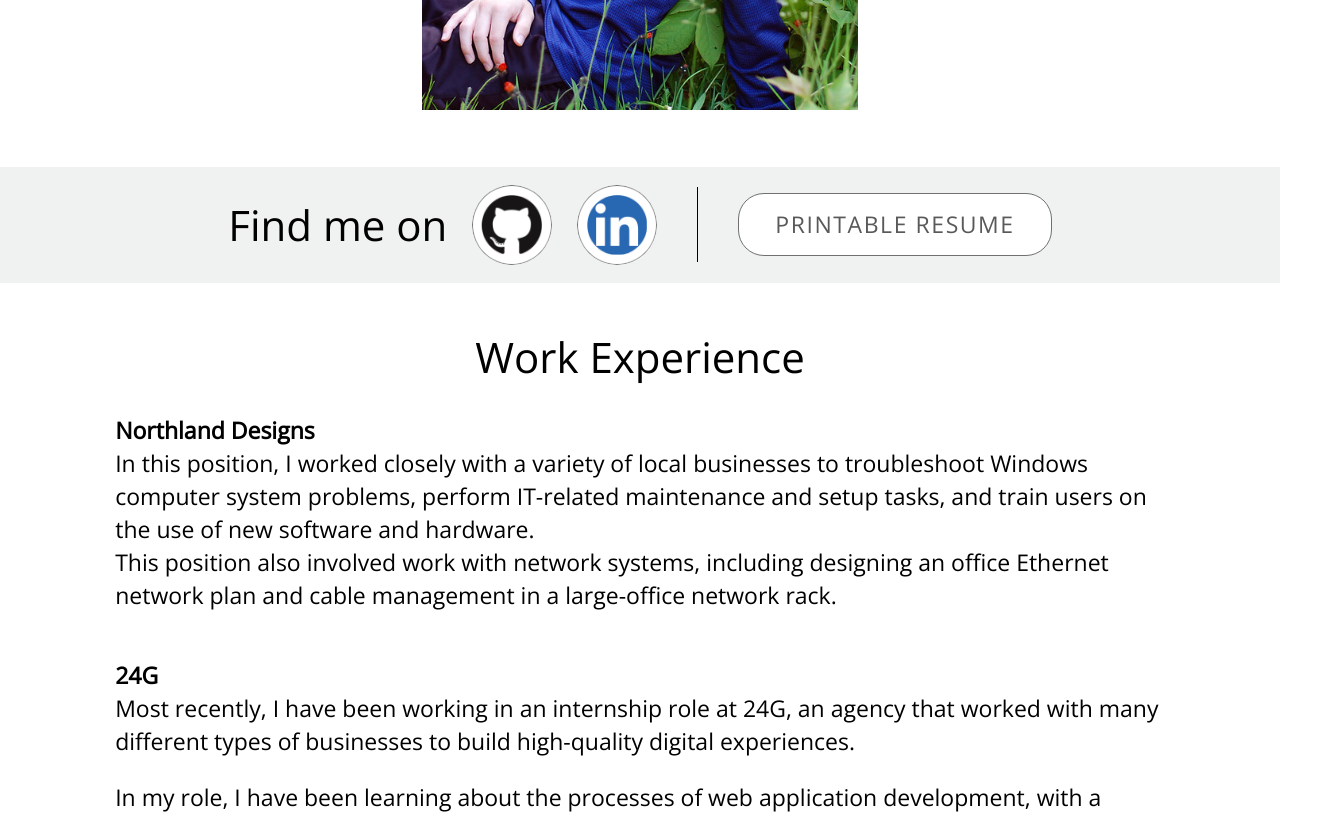
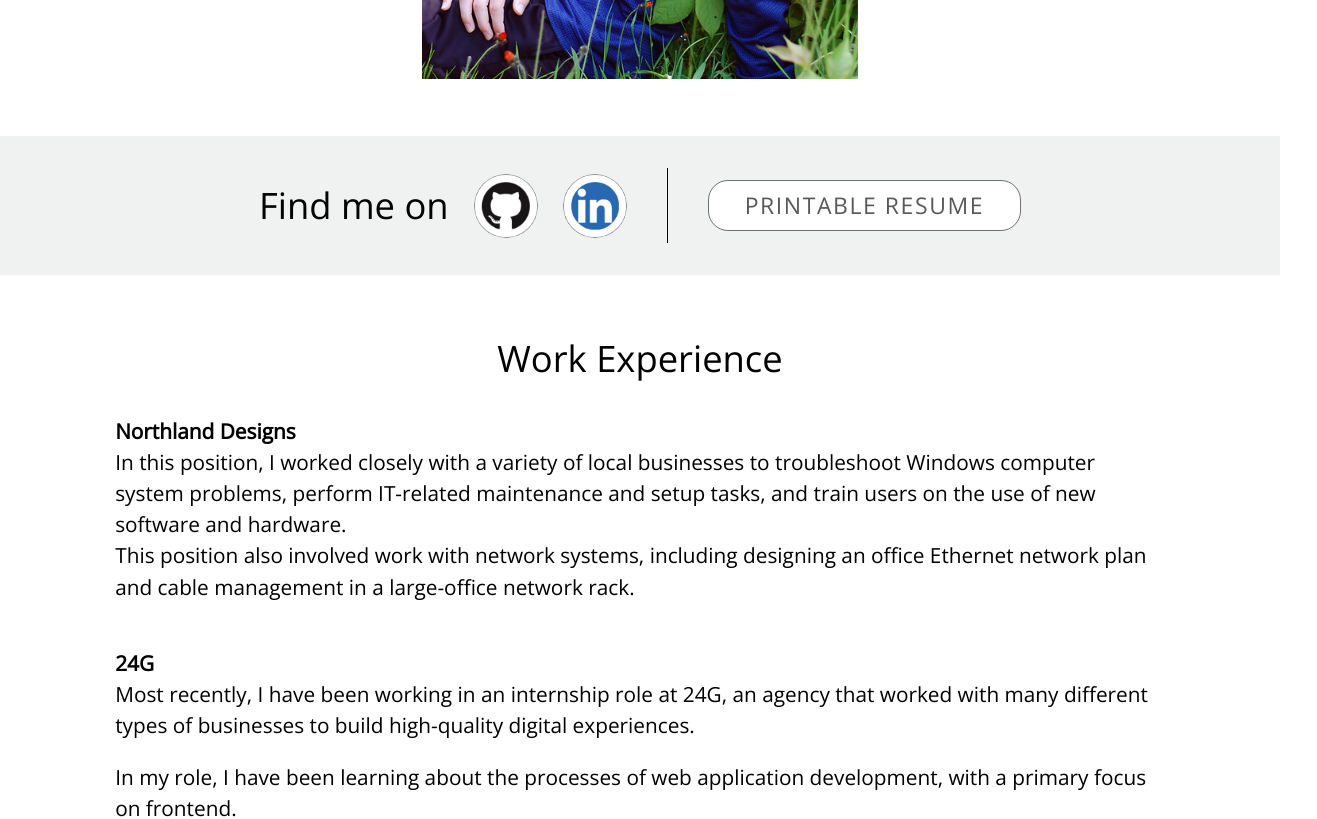
Before and after one commit to etekweb/etekweb-home, a Vue app: page / in a window 1280 px wide. Shown: the part 1500-2319 px from the top of the page, 1317 px wide, since content can reach past the window. Built offline with nearby package versions, Linux system fonts and the light colour scheme.

Commit message:
unified text sizes

```diff
--- a/src/App.vue
+++ b/src/App.vue
@@ -35,17 +35,17 @@ html, body {
   -webkit-font-smoothing: antialiased;
   -moz-osx-font-smoothing: grayscale;
   font-family: 'Open Sans';
-  font-size: 23px;
-  line-height: 33px;
+  font-size: 1.3em;
+  line-height: 1.5em;
 }
 .section {
   margin: 0 9vw;
 }
 h1 {
   display: block;
-  font-size: 42px;
-  line-height: 54px;
-  margin: 30px 0;
+  font-size: 1.75em;
+  line-height: 2em;
+  margin: 16px 0;
   color: black;
   font-weight: normal;
 }
@@ -56,10 +56,10 @@ h1 {
   cursor: pointer;
 }
 .minor.btn {
-  padding: 14px 36px;
+  padding: 8px 36px;
   border: 1px solid #707070;
   background-color: white;
-  border-radius: 26px;
+  border-radius: 20px;
   text-transform: uppercase;
   cursor: pointer;
   display: flex;
@@ -71,13 +71,13 @@ h1 {
   letter-spacing: 1.56px;
 }
 .circle-btn {
-  width: 129px;
-  height: 129px;
+  width: 100px;
+  height: 100px;
   background-color: white;
   border: 1px solid #707070;
   border-radius: 50%;
   text-align: center;
-  font: 26px/33px 'Open Sans';
+  font: 22px/28px 'Open Sans';
   font-weight: 100;
   letter-spacing: 1.56px;
   color: #595959;
--- a/src/components/ProjectsSection.vue
+++ b/src/components/ProjectsSection.vue
@@ -40,14 +40,14 @@ h1 {
 .gallery {
   display: grid;
   grid-auto-flow: column;
-  grid-template-columns: 360px 360px 360px 177px;
+  grid-template-columns: 320px 320px 320px 130px;
   column-gap: 32px;
   align-items: center;
   justify-items: center;
 }
 .gallery-item {
-  width: 360px;
-  height: 360px;
+  width: 320px;
+  height: 320px;
   border: 1px solid #707070;
   border-radius: 28px;
 }
--- a/src/components/SocialsAndResume.vue
+++ b/src/components/SocialsAndResume.vue
@@ -27,7 +27,7 @@ export default {
 <style scoped>
 .social {
   margin: 57px 0 47px 0;
-  padding: 18px 0;
+  padding: 32px 0;
   width: 100%;
   background-color: #F0F2F2;
   display: grid;
@@ -41,8 +41,8 @@ h1 {
   margin: unset;
 }
 .icon {
-  width: 80px;
-  height: 80px;
+  width: 64px;
+  height: 64px;
   border-radius: 50%;
   cursor: pointer;
 }
```
